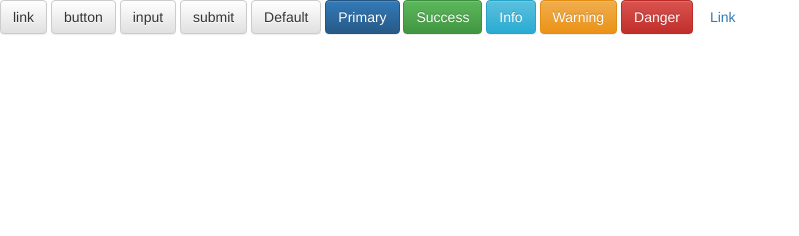
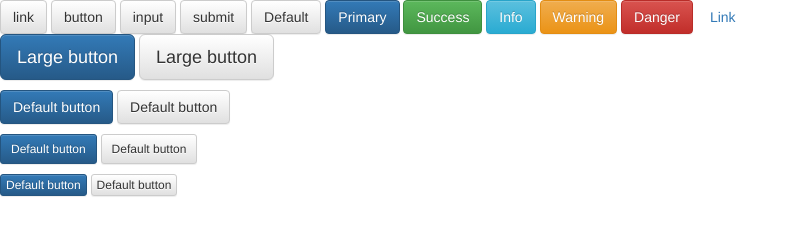
Before and after one commit to olga-dev/bootstrap-buttons, a plain HTML site: page index.html in a window 1280 px wide. Shown: the whole page, without its empty margins (0-799 px from the left). Drawn offline with nearby package versions, Linux system fonts and the light colour scheme.

Commit message:
Add .btn-lg, .btn-sm, or .btn-xs for additional sizes.

```diff
--- a/index.html
+++ b/index.html
@@ -31,5 +31,21 @@
 <button type="button" class="btn btn-danger">Danger</button>
 <!-- Deemphasize a button by making it look like a link while maintaining button behavior -->
 <button type="button" class="btn btn-link">Link</button>
+<p>
+    <button type="button" class="btn btn-primary btn-lg">Large button</button>
+    <button type="button" class="btn btn-default btn-lg">Large button</button>
+</p>
+<p>
+    <button type="button" class="btn btn-primary">Default button</button>
+    <button type="button" class="btn btn-default">Default button</button>
+</p>
+<p>
+    <button type="button" class="btn btn-primary btn-sm">Default button</button>
+    <button type="button" class="btn btn-default btn-sm">Default button</button>
+</p>
+<p>
+    <button type="button" class="btn btn-primary btn-xs">Default button</button>
+    <button type="button" class="btn btn-default btn-xs">Default button</button>
+</p>
 </body>
 </html>
```
